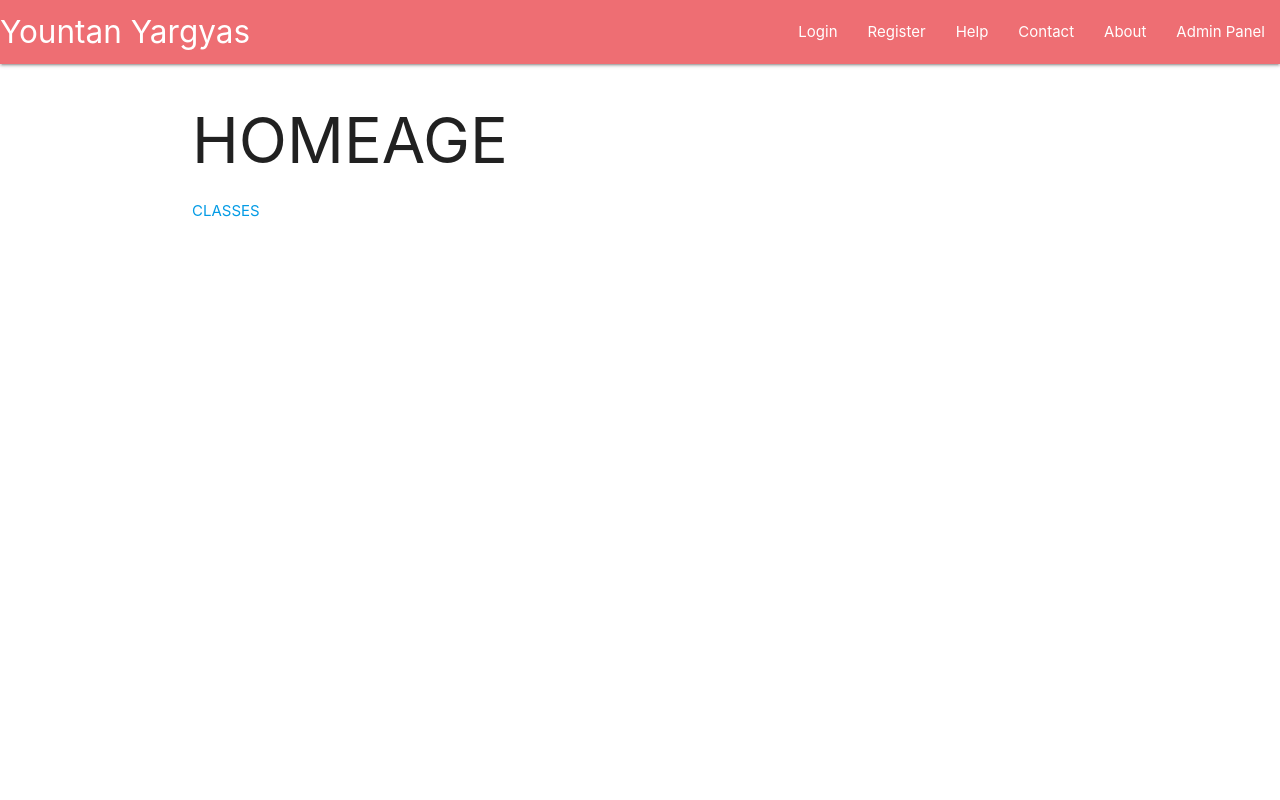
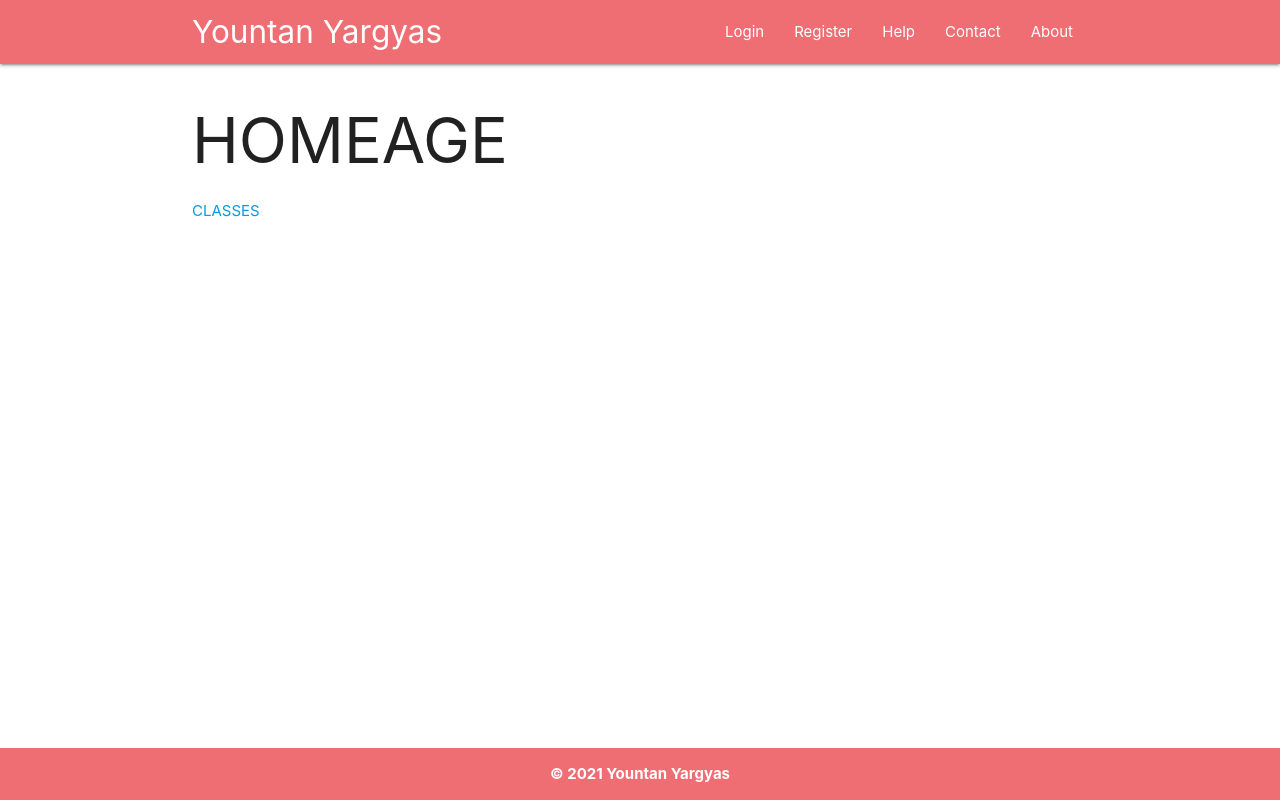
Before and after one commit to jameelkaisar/YountanYargyas, a Django app: page / in a window 1280 px wide. Run offline with Django 3.2, Linux system fonts and the light colour scheme.

Commit message:
Footer Added

```diff
--- /dev/null
+++ b/main/static/main/css/custom.css
@@ -0,0 +1,15 @@
+html {
+    position: relative;
+    min-height: 100%;
+}
+
+.footer-outer {
+    height: 55px;
+}
+
+.footer-inner {
+    position: absolute;
+    bottom:0;
+    width: 100%;
+    padding: 15px 30px;
+}
--- a/main/templates/main/header.html
+++ b/main/templates/main/header.html
@@ -6,6 +6,7 @@
   <meta name="viewport" content="width=device-width, initial-scale=1.0"/>
   <link rel="stylesheet" href="{% static 'main/icons/icon.css' %}">
   <link rel="stylesheet" href="{% static 'main/css/materialize.min.css' %}">
+  <link rel="stylesheet" href="{% static 'main/css/custom.css' %}">
   <link rel="stylesheet" href="{% static 'main/css/breadcrumbs.css' %}">
   <script src="{% static 'main/js/materialize.min.js' %}"></script>
 </head>
--- /dev/null
+++ b/main/templates/main/includes/footer.html
@@ -0,0 +1,5 @@
+<div class="footer-outer">
+    <div class="footer-inner" style="background-color: #ee6e73;">
+        <div align="center" style="color: white; font-weight: bold;">&copy; {% now "Y" %} Yountan Yargyas</div>
+    </div>
+</div>
--- a/main/templates/main/includes/navbar.html
+++ b/main/templates/main/includes/navbar.html
@@ -1,9 +1,10 @@
 <nav class="nav-extended">
   <div class="nav-wrapper">
-    <a href="/" class="brand-logo hide-on-small-only">Yountan Yargyas</a>
+    <a href="/" class="brand-logo hide-on-med-and-down" style="margin-left: 15%;">Yountan Yargyas</a>
+    <a href="/" class="brand-logo hide-on-large-only hide-on-small-only">Yountan Yargyas</a>
     <a href="/" class="brand-logo hide-on-med-and-up">YY</a>
     <a href="#" data-target="mobile-demo" class="sidenav-trigger"><i class="material-icons">menu</i></a>
-    <ul id="nav-mobile" class="right hide-on-med-and-down">
+    <ul id="nav-mobile" class="right hide-on-med-and-down" style="margin-right: 15%;">
       {% if user.is_authenticated %}
         <li><a href="/account">{{user.username}}</a></li>
         <li><a href="/logout">Logout</a></li>
@@ -11,10 +12,9 @@
         <li><a href="/login">Login</a></li>
         <li><a href="/register">Register</a></li>
       {% endif %}
-      <li><a href="/help.html">Help</a></li>
-      <li><a href="/contact.html">Contact</a></li>
-      <li><a href="/about.html">About</a></li>
-      <li><a href="/admin.html">Admin Panel</a></li>
+      <li><a href="/help">Help</a></li>
+      <li><a href="/contact">Contact</a></li>
+      <li><a href="/about">About</a></li>
     </ul>
   </div>
 </nav>
@@ -27,8 +27,7 @@
     <li><a href="/login">Login</a></li>
     <li><a href="/register">Register</a></li>
   {% endif %}
-  <li><a href="/help.html">Help</a></li>
-  <li><a href="/contact.html">Contact</a></li>
-  <li><a href="/about.html">About</a></li>
-  <li><a href="/admin.html">Admin Panel</a></li>
+  <li><a href="/help">Help</a></li>
+  <li><a href="/contact">Contact</a></li>
+  <li><a href="/about">About</a></li>
 </ul>
```
Also changed, not shown: other parts of main/templates/main/header.html (+2 -0 lines), main/templates/main/includes/header - Copy (2).html (deleted, +0 -66 lines).
